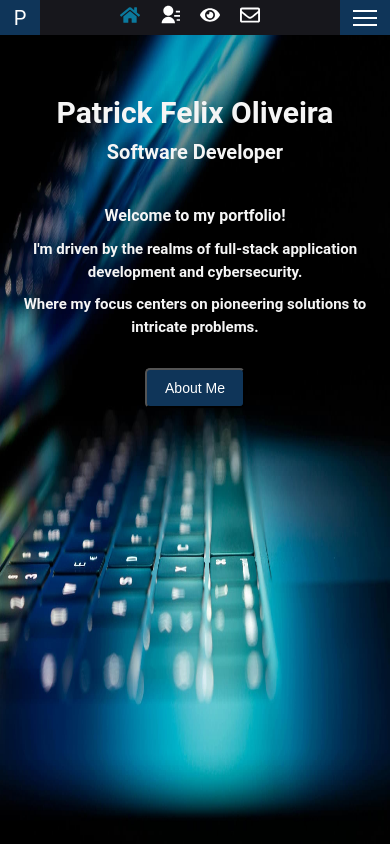
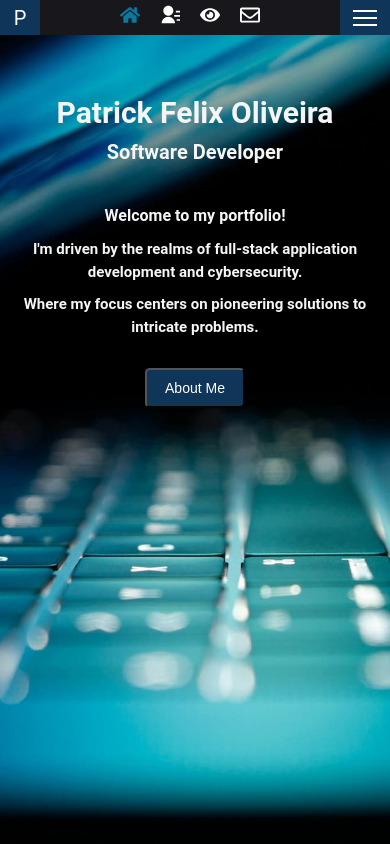
Before and after one commit to PatF3lix/Portfolio, a React (Create React App) app in the folder my-portfolio/: page / in a window 390 px wide. Built offline with nearby package versions, Linux system fonts and the light colour scheme.

Commit message:
changed some small css issues for the phone dimensions the image was not covering the wholee screen. Implemented the logic for closing the side menu in the vase where 1 one of the main navigation menu btn is clicked it will close the side menu

```diff
--- a/my-portfolio/src/components/Sections/ContentSection/content-section.css
+++ b/my-portfolio/src/components/Sections/ContentSection/content-section.css
@@ -1,6 +1,4 @@
 .content-section {
   grid-row: 2/3;
   grid-column: 1/2;
-  height: 100%;
-  width: 100%;
 }
--- a/my-portfolio/src/components/Sections/HeroSection/hero-section.css
+++ b/my-portfolio/src/components/Sections/HeroSection/hero-section.css
@@ -4,6 +4,8 @@
   display: grid;
   grid-template-columns: 1fr;
   grid-template-rows: 1fr;
+  height: 100%;
+  width: 100%;
 }
 
 .hero-bg-image {
@@ -17,6 +19,7 @@
   background-position: center;
   background-repeat: no-repeat;
   z-index: -1;
+  object-fit: cover;
 }
 
 /* .hero-section::before {
@@ -39,13 +42,7 @@
 
 @media only screen and (max-width: 900px) {
   .presentational-info {
-    margin: 6rem auto;
-  }
-}
-
-@media only screen and (max-width: 900px) {
-  .presentational-info {
-    margin: 6rem auto;
+    margin: 6rem auto 0rem auto;
   }
 }
 
--- a/my-portfolio/src/components/Sections/MenuSection/MainNavMenu.js
+++ b/my-portfolio/src/components/Sections/MenuSection/MainNavMenu.js
@@ -10,7 +10,21 @@ const MainNavMenu = ({
   handleMainMenuBtnClick,
   setOpenedMenu,
   selectedOption,
+  openedMenu,
 }) => {
+  function toggleOptionsMenu() {
+    var menuIcon = document.querySelector(".side-menu");
+    menuIcon.classList.toggle("side-menu-open");
+    setOpenedMenu((openedMenu) => !openedMenu);
+  }
+
+  function handleNavBtnClick(selectedOption) {
+    handleMainMenuBtnClick(selectedOption);
+    if (openedMenu) {
+      toggleOptionsMenu();
+    }
+  }
+
   return (
     <div className="main-menu">
       <div className="container-logo">
@@ -29,7 +43,7 @@ const MainNavMenu = ({
               >
                 <Btn
                   classes={"main-menu-btn"}
-                  clickAction={() => handleMainMenuBtnClick(menuOption)}
+                  clickAction={() => handleNavBtnClick(menuOption)}
                   altText={menuOption.label}
                 >
                   {menuOption.icon}
@@ -39,7 +53,7 @@ const MainNavMenu = ({
           );
         })}
       </NavBar>
-      <SideMenu setOpenedMenu={setOpenedMenu} />
+      <SideMenu toggleOptionsMenu={toggleOptionsMenu} />
     </div>
   );
 };
--- a/my-portfolio/src/components/SideMenu/SideMenu.js
+++ b/my-portfolio/src/components/SideMenu/SideMenu.js
@@ -1,12 +1,6 @@
 import "./side-menu.css";
 
-const SideMenu = ({ setOpenedMenu }) => {
-  function toggleOptionsMenu() {
-    var menuIcon = document.querySelector(".side-menu");
-    menuIcon.classList.toggle("side-menu-open");
-    setOpenedMenu((openedMenu) => !openedMenu);
-  }
-
+const SideMenu = ({ toggleOptionsMenu }) => {
   return (
     <div className="side-menu" onClick={toggleOptionsMenu}>
       <div className="line" />
```
